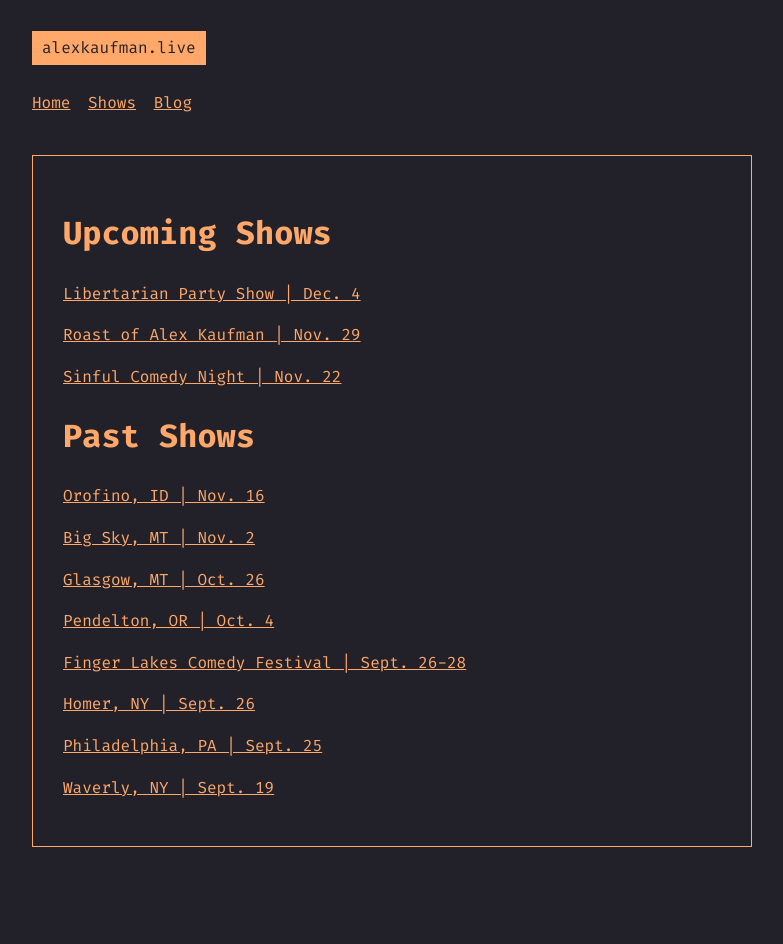
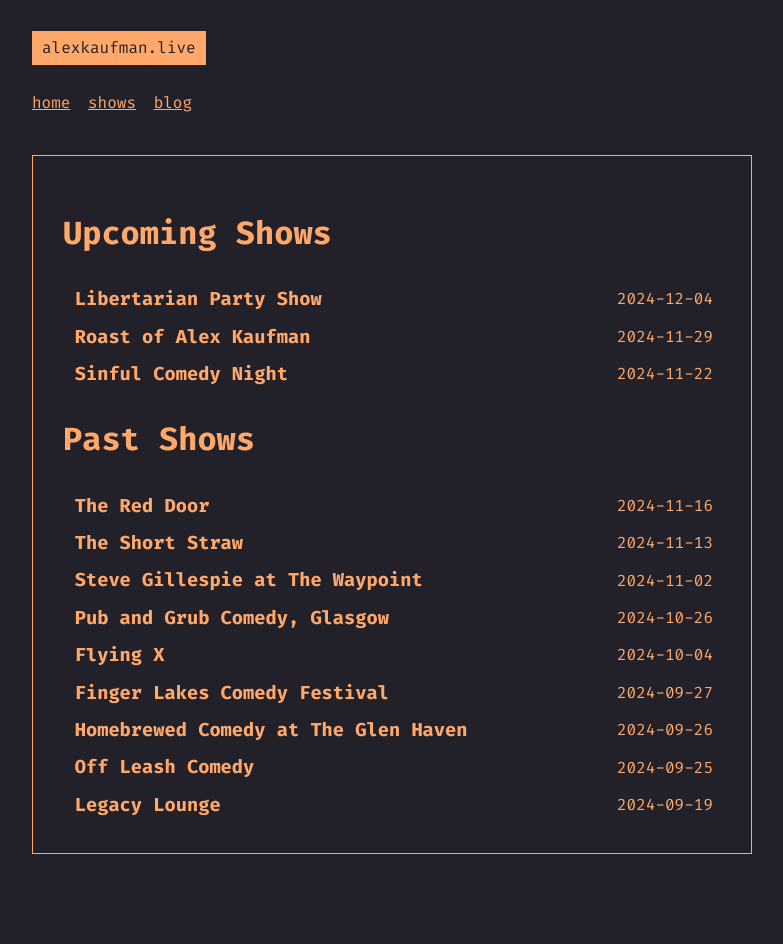
Before and after one commit to alexrkaufman/alexkaufman.live, a Flask app: page /shows/ in a window 1280 px wide. Shown: the whole page, without its empty margins (248-1031 px from the left). Before the commit the page ends 847 px from the top, so only its background shows below. Run offline with Flask 3, Linux system fonts and the light colour scheme.

Commit message:
changing how show lists are formatted

```diff
--- a/alexkaufmanlive/content/shows/big-sky-mt-nov-4.md
+++ b/alexkaufmanlive/content/shows/big-sky-mt-nov-4.md
@@ -1,5 +1,5 @@
 ---
-title: Big Sky, MT | Nov. 2
+title: Steve Gillespie at The Waypoint
 show_date: 2024-11-02
 ---
 
--- a/alexkaufmanlive/content/shows/bozeman-mt-dec-4.md
+++ b/alexkaufmanlive/content/shows/bozeman-mt-dec-4.md
@@ -1,5 +1,5 @@
 ---
-title: Libertarian Party Show | Dec. 4
+title: Libertarian Party Show
 show_date: 2024-12-04
 ---
 
--- /dev/null
+++ b/alexkaufmanlive/content/shows/bozeman-mt-nov-13.md
@@ -0,0 +1,7 @@
+---
+title: The Short Straw
+show_date: 2024-11-13
+---
+
+A variety show where three men bring out their friends to perform standup, improv,
+and sketch comedy to distract them from confronting the heat death of the universe.
--- a/alexkaufmanlive/content/shows/bozeman-nov-29.md
+++ b/alexkaufmanlive/content/shows/bozeman-nov-29.md
@@ -1,5 +1,5 @@
 ---
-title: Roast of Alex Kaufman | Nov. 29
+title: Roast of Alex Kaufman
 show_date: 2024-11-29
 ---
 
--- a/alexkaufmanlive/content/shows/finger-lakes-comedy-festival-sept-26-28.md
+++ b/alexkaufmanlive/content/shows/finger-lakes-comedy-festival-sept-26-28.md
@@ -1,5 +1,5 @@
 ---
-title: Finger Lakes Comedy Festival | Sept. 26-28
+title: Finger Lakes Comedy Festival
 show_date: 2024-09-27
 ---
 
--- a/alexkaufmanlive/content/shows/glasgow-mt-oct-26.md
+++ b/alexkaufmanlive/content/shows/glasgow-mt-oct-26.md
@@ -1,5 +1,5 @@
 ---
-title: Glasgow, MT | Oct. 26
+title: Pub and Grub Comedy, Glasgow
 show_date: 2024-10-26
 ---
 
--- a/alexkaufmanlive/content/shows/homer-ny-sept-26.md
+++ b/alexkaufmanlive/content/shows/homer-ny-sept-26.md
@@ -1,5 +1,5 @@
 ---
-title: Homer, NY | Sept. 26
+title: Homebrewed Comedy at The Glen Haven
 show_date: 2024-09-26
 ---
 
--- a/alexkaufmanlive/content/shows/missoula-mt-nov-22.md
+++ b/alexkaufmanlive/content/shows/missoula-mt-nov-22.md
@@ -1,5 +1,5 @@
 ---
-title: Sinful Comedy Night | Nov. 22
+title: Sinful Comedy Night
 show_date: 2024-11-22
 ---
 
--- a/alexkaufmanlive/content/shows/orofino-id-nov-16.md
+++ b/alexkaufmanlive/content/shows/orofino-id-nov-16.md
@@ -1,5 +1,5 @@
 ---
-title: Orofino, ID | Nov. 16
+title: The Red Door
 show_date: 2024-11-16
 ---
 
--- a/alexkaufmanlive/content/shows/pendelton-or-oct-4.md
+++ b/alexkaufmanlive/content/shows/pendelton-or-oct-4.md
@@ -1,5 +1,5 @@
 ---
-title: Pendelton, OR | Oct. 4
+title: Flying X
 show_date: 2024-10-04
 ---
 
--- a/alexkaufmanlive/content/shows/philadelphia-pa-sept-25.md
+++ b/alexkaufmanlive/content/shows/philadelphia-pa-sept-25.md
@@ -1,5 +1,5 @@
 ---
-title: Philadelphia, PA | Sept. 25
+title: Off Leash Comedy
 show_date: 2024-09-25
 ---
 
--- a/alexkaufmanlive/content/shows/waverly-ny-sept-19.md
+++ b/alexkaufmanlive/content/shows/waverly-ny-sept-19.md
@@ -1,5 +1,5 @@
 ---
-title: Waverly, NY | Sept. 19
+title: Legacy Lounge
 show_date: 2024-09-19
 ---
 
--- a/alexkaufmanlive/static/style.css
+++ b/alexkaufmanlive/static/style.css
@@ -245,3 +245,36 @@ td {
 .upvote-count {
     margin-top: -3px;
 }
+
+.show.on-list {
+    display: flex;
+    justify-content: space-between;
+    text-align: justify;
+    align-items: center;
+    padding: 0 0.5em;
+}
+
+.show.show.on-list.show-title {
+    display: inline-block;
+}
+
+.show-title a {
+    text-decoration: none;
+}
+.show-title a:hover {
+    text-decoration: underline;
+}
+
+.show.show.on-list.show-meta {
+    display: inline-block;
+}
+
+.show.on-list h2 {
+    margin: 0;
+    padding: 0;
+}
+
+.show.on-list h3 {
+    margin: 0.2em;
+    padding: 0;
+}
--- a/alexkaufmanlive/templates/base.jinja2
+++ b/alexkaufmanlive/templates/base.jinja2
@@ -16,16 +16,16 @@
         href="{{ url_for('static', filename='style.css') }}"
     />
 </head>
-<body class="{{ body_class }}">
+<body>
     <header>
         {% block header %}
         <a class="title" href="/"><h1>{{ site_name }}</h1></a>
         <nav>
             {% block nav %}
             <p>
-                <a href="/">Home</a>
-                <a href="/shows/">Shows</a>
-                <a href="/blog/">Blog</a>
+                <a href="/">home</a>
+                <a href="/shows/">shows</a>
+                <a href="/blog/">blog</a>
             </p>
             {% endblock %}
         </nav>
--- a/alexkaufmanlive/templates/shows.jinja2
+++ b/alexkaufmanlive/templates/shows.jinja2
@@ -2,15 +2,31 @@
 
 {% block main %}
     <h1> Upcoming Shows </h1>
+    <div class="shows">
     {% for show in upcoming_shows %}
-        <a href="{{ show.link }}">
-            <p>{{ show['title'] }}</p>
-        </a>
+    <article class="show on-list">
+        <h3 class="show-title">
+            <a href="{{ show.link }}">
+                {{ show['title'] }}
+            </a>
+        </h3>
+        <div class="show-meta">
+            <time class="post-date">{{ show["show_date"] }}</time>
+        </div>
+    </article>
     {% endfor %}
+    </div>
     <h1> Past Shows </h1>
     {% for show in past_shows %}
-        <a href="{{ show.link }}">
-            <p>{{ show['title'] }}</p>
-        </a>
+    <article class="show on-list">
+        <h3 class="show-title">
+            <a href="{{ show.link }}">
+                {{ show['title'] }}
+            </a>
+        </h3>
+        <div class="show-meta">
+            <time class="post-date">{{ show["show_date"] }}</time>
+        </div>
+    </article>
     {% endfor %}
 {% endblock %}
```
Also changed, not shown: alexkaufmanlive/content/home.md (+15 -2 lines).
